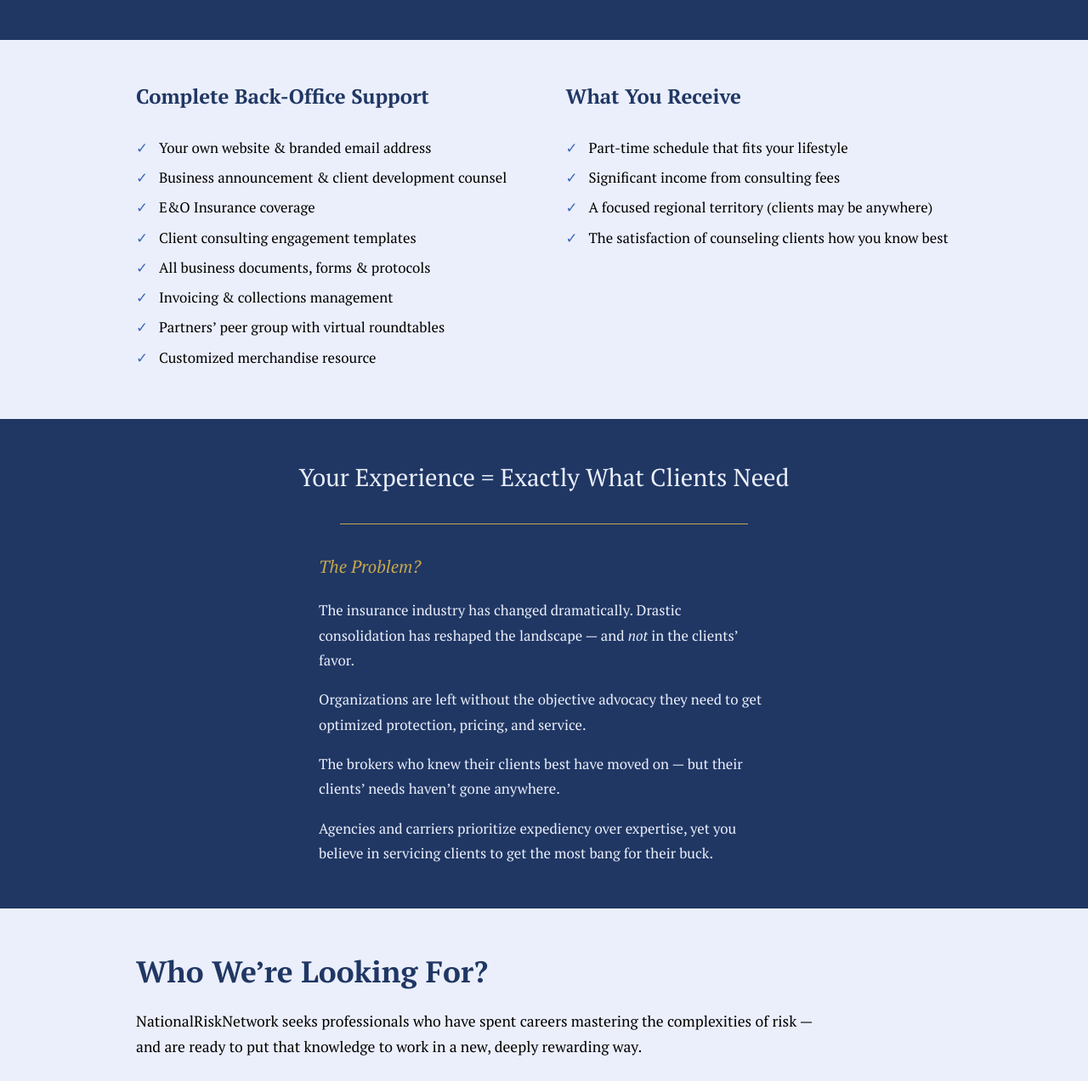
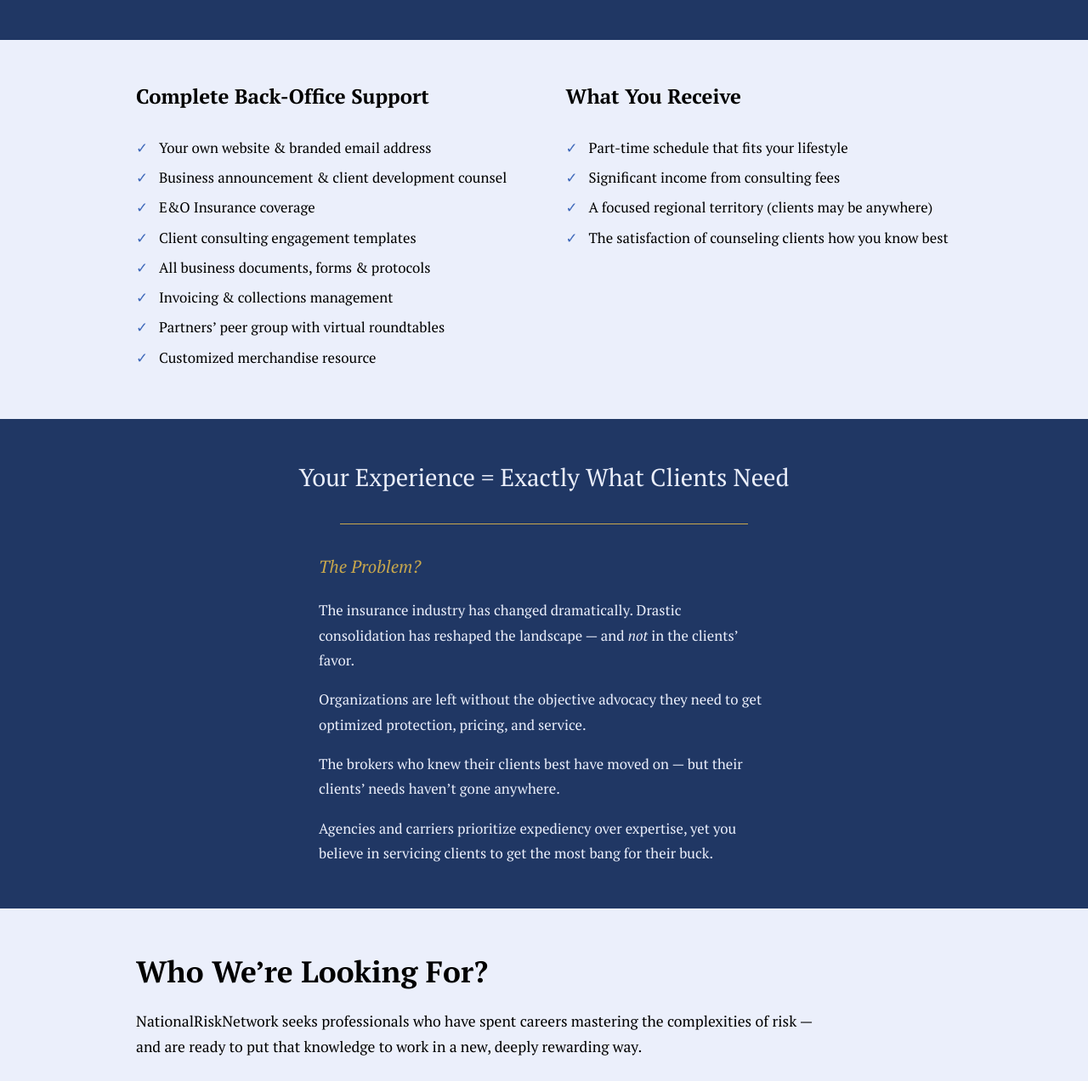
Before and after one commit to Vulcan877/NationalRiskNetwork_Story, a plain HTML site: page index.html in a window 1280 px wide. Shown: the part 1188-2460 px from the top of the page at 85% size. Drawn offline with Linux system fonts and the light colour scheme.

Commit message:
Change light-section headings to black; revert final subtitle to blue-dark
Co-Authored-By: Claude Sonnet 4.6 <noreply@anthropic.com>

```diff
--- a/css/style.css
+++ b/css/style.css
@@ -146,7 +146,7 @@ a {
   /* font-size matches .problem-section__subhead exactly, per spec */
   font-size: clamp(1rem, 1.6vw, 1.3rem);
   font-weight: 700;
-  color: var(--color-blue-dark);
+  color: #000000;
   line-height: 1.35;
   margin-bottom: 0.3em;
 }
@@ -296,7 +296,7 @@ a {
 .benefits-col__heading {
   font-size: clamp(1.1rem, 2vw, 1.5rem);
   font-weight: 700;
-  color: var(--color-blue-dark);
+  color: #000000;
   margin-bottom: clamp(16px, 2vw, 24px);
 }
 
@@ -369,7 +369,7 @@ a {
 .looking-for-section__title {
   font-size: clamp(1.6rem, 3vw, 2.2rem);
   font-weight: 700;
-  color: var(--color-blue-dark);
+  color: #000000;
   margin-bottom: 0.6em;
 }
 
@@ -463,7 +463,7 @@ a {
   font-size: clamp(1rem, 1.8vw, 1.4rem);
   font-style: italic;
   font-weight: 400;
-  color: #000000;
+  color: var(--color-blue-dark);
 }
 
 /* ═══════════════════════════════════════════════════════════
```
